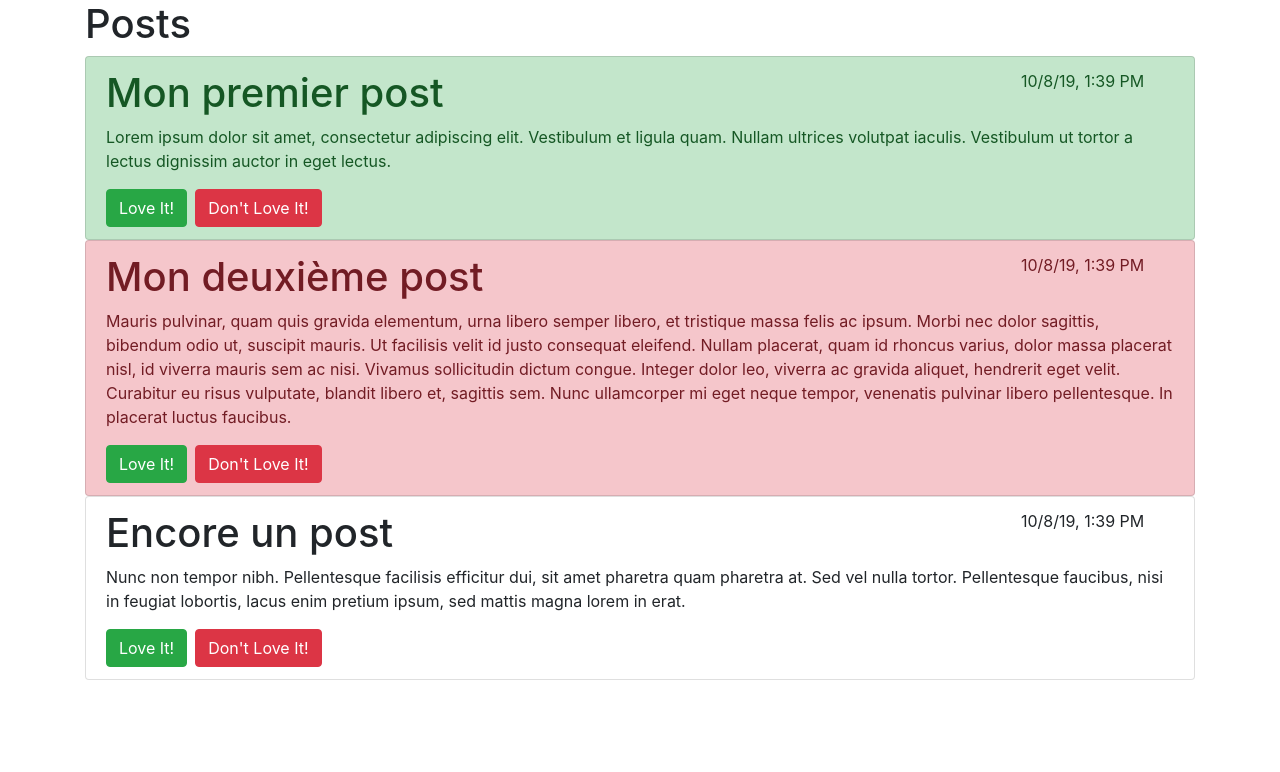
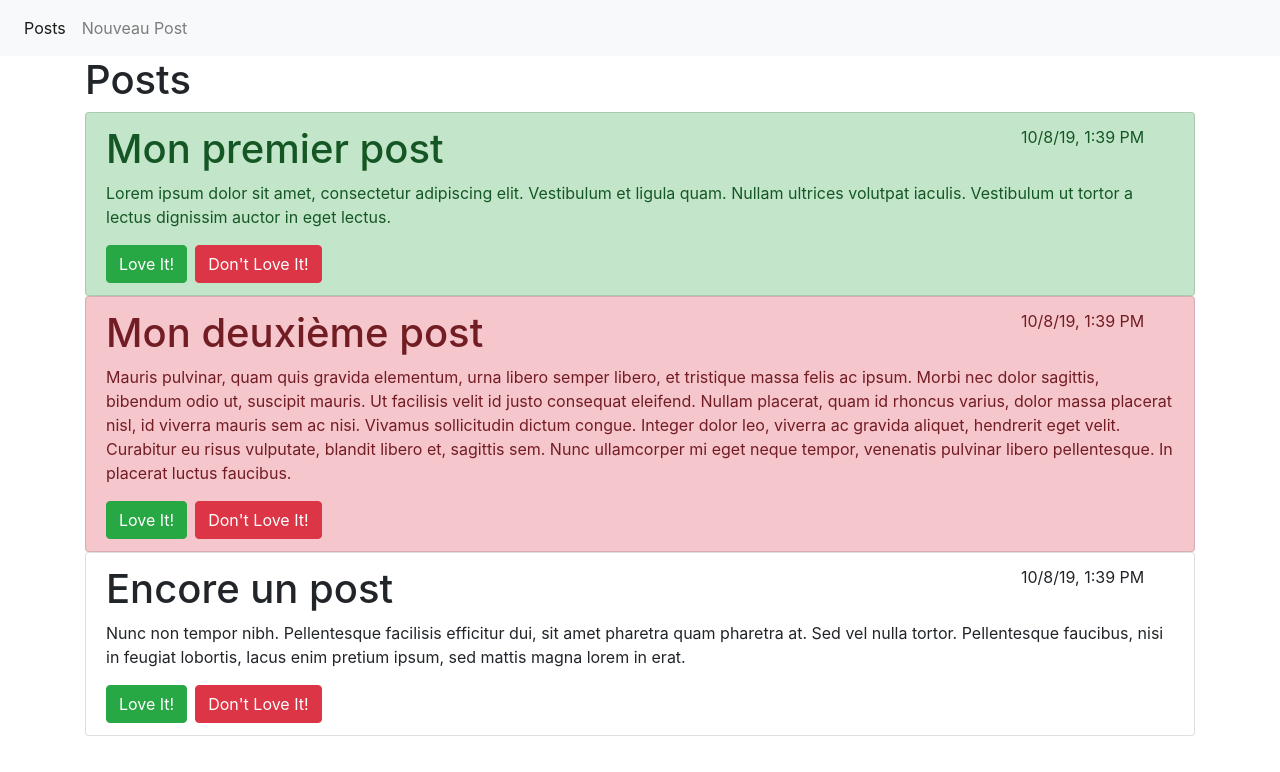
Before and after one commit to elkolotfi/angular-ocr-activitee, an Angular app: page /posts in a window 1280 px wide. Shown: the top 772 px of the page. Built offline with nearby package versions, Linux system fonts and the light colour scheme.

Commit message:
integrate routing and new components

```diff
--- a/src/app/app.component.html
+++ b/src/app/app.component.html
@@ -1,3 +1,4 @@
+<app-header></app-header>
 <div class="container">
-  <app-post-list [posts]="posts"></app-post-list>
+  <router-outlet></router-outlet>
 </div>
--- a/src/app/app.component.ts
+++ b/src/app/app.component.ts
@@ -7,25 +7,5 @@ import {Post} from '../model/Post';
   styleUrls: ['./app.component.css']
 })
 export class AppComponent {
-  posts = [
-    new Post('Mon premier post',
-      'Lorem ipsum dolor sit amet, consectetur adipiscing elit. ' +
-      'Vestibulum et ligula quam. Nullam ultrices volutpat iaculis. ' +
-      'Vestibulum ut tortor a lectus dignissim auctor in eget lectus.',
-      5),
-    new Post('Mon deuxième post',
-      'Mauris pulvinar, quam quis gravida elementum, urna libero semper libero, et tristique massa felis ac ipsum. ' +
-      'Morbi nec dolor sagittis, bibendum odio ut, suscipit mauris. ' +
-      'Ut facilisis velit id justo consequat eleifend. ' +
-      'Nullam placerat, quam id rhoncus varius, dolor massa placerat nisl, id viverra mauris sem ac nisi. ' +
-      'Vivamus sollicitudin dictum congue. Integer dolor leo, viverra ac gravida aliquet, hendrerit eget velit. ' +
-      'Curabitur eu risus vulputate, blandit libero et, sagittis sem. ' +
-      'Nunc ullamcorper mi eget neque tempor, venenatis pulvinar libero pellentesque. ' +
-      'In placerat luctus faucibus.',
-      -4),
-    new Post('Encore un post',
-      'Nunc non tempor nibh. Pellentesque facilisis efficitur dui, sit amet pharetra quam pharetra at. ' +
-      'Sed vel nulla tortor. Pellentesque faucibus, nisi in feugiat lobortis, lacus enim pretium ipsum, sed mattis magna lorem in erat.',
-      0)
-  ];
+
 }
--- a/src/app/post-list/post-list.component.ts
+++ b/src/app/post-list/post-list.component.ts
@@ -1,4 +1,6 @@
 import {Component, Input, OnInit} from '@angular/core';
+import {Post} from '../../model/Post';
+import {PostService} from '../services/post.service';
 
 @Component({
   selector: 'app-post-list',
@@ -6,12 +8,12 @@ import {Component, Input, OnInit} from '@angular/core';
   styleUrls: ['./post-list.component.css']
 })
 export class PostListComponent implements OnInit {
+  posts: Post[];
 
-  @Input() posts;
-
-  constructor() { }
+  constructor(private postService: PostService) { }
 
   ngOnInit() {
+    this.posts = this.postService.posts;
   }
 
 }
```
